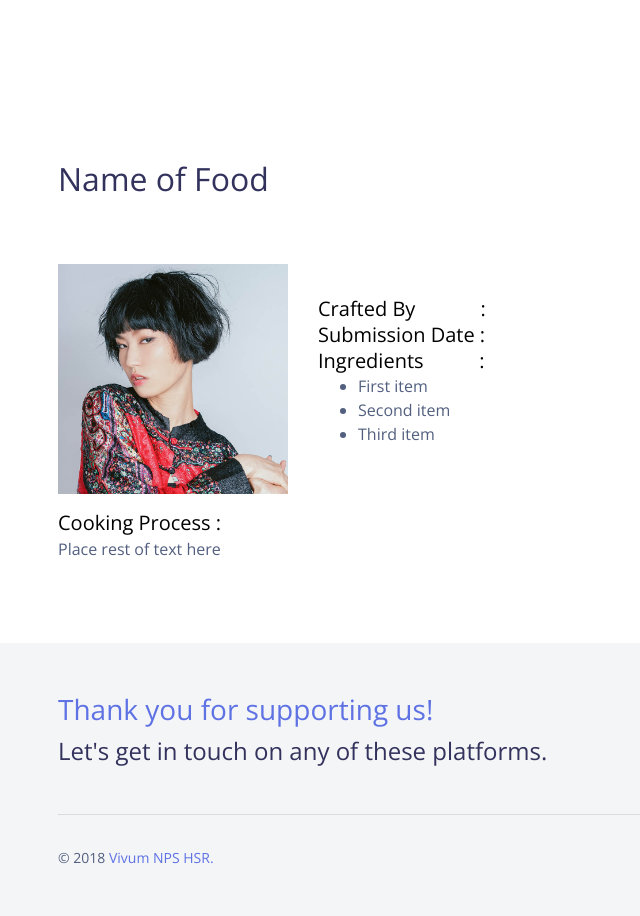
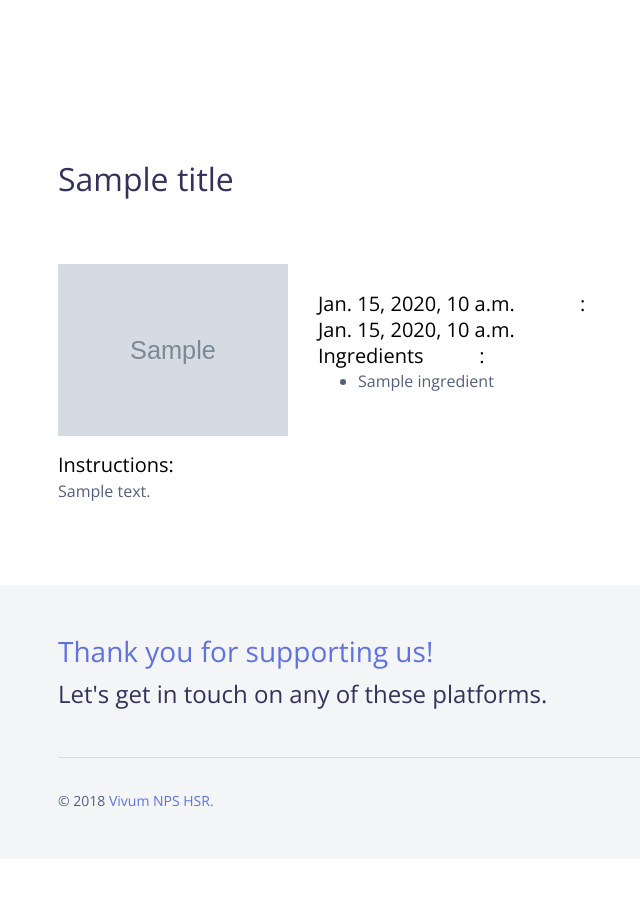
Before and after one commit to eehitray/Vivum2018, a Django app: template Vivum2018/recipeblog/templates/recipeblog/recipedetail.html in a window 1280 px wide. Shown: the part 146-1062 px from the top of the page, without its empty margins (77-717 px from the left). After the commit the page ends 953 px from the top, so only its background shows below. Run offline with Django 3.2, Linux system fonts and the light colour scheme; the template is opened without the code that fills it: most values are stand-ins (such as "Sample title", 1, 10 or a date in 2020); grey boxes marked "Sample" are stand-in pictures; some libraries are stand-ins or nearby versions.

Commit message:
Recipe detail push

```diff
--- a/Vivum2018/recipeblog/models.py
+++ b/Vivum2018/recipeblog/models.py
@@ -6,6 +6,7 @@ import json
 
 class Post(models.Model):
 	title = models.CharField(max_length=100)
+	postedBy = models.CharField(max_length=100)
 	ingredients = models.CharField(max_length=10000)
 	contents = models.TextField()
 	picture = models.URLField(max_length=500)
--- a/Vivum2018/recipeblog/templates/recipeblog/recipedetail.html
+++ b/Vivum2018/recipeblog/templates/recipeblog/recipedetail.html
@@ -103,25 +103,38 @@
     <section class="section section-components">
       <div class="container">
         <h2 class="mt-lg mb-5">
-          <span>Name of Food</span>
+          {% if title %}
+          <span>{{title}}</span>
+          {% endif %}
         </h2>
         <div class="row py-3 align-items-center">
           <div class="col-sm-3">
-            <small class="text-uppercase text-muted font-weight-bold"><img src="{% static 'assets/img/theme/team-3-800x800.jpg' %}" style="width: 100%;"></small>
+            {% if picture %}
+            <small class="text-uppercase text-muted font-weight-bold"><img src="{{picture}}" style="width: 100%;"></small>
+            {% endif %}
           </div>
           <div class="col-sm-9">
-            <h5 class="mb-0" style="color: black;">Crafted By&emsp;&emsp;&emsp;&nbsp;:</h5>
-            <h5 class="mb-0" style="color: black;">Submission Date :</h5>
+            {% if postedBy %}
+            <h5 class="mb-0" style="color: black;">{{postedBy}}&emsp;&emsp;&emsp;&nbsp;:</h5>
+            {% endif %}
+            {% if datePosted %}
+            <h5 class="mb-0" style="color: black;">{{datePosted}}</h5>
+            {% endif %}
             <h5 class="mb-0" style="color: black;">Ingredients&emsp;&emsp;&nbsp;&nbsp;&nbsp;:</h5>
+            {% if ingredients %}
             <ul>
-              <li>First item</li>
-              <li>Second item</li>
-              <li>Third item</li>
+              {% for ingredient in ingredients %}
+              <li>{{ingredient}}</li>
+              {% endfor %}
+
             </ul>
+            {% endif %}
           </div>
         </div>
-        <h5 class="mb-0" style="color: black;">Cooking Process :</h5>
-        <p>Place rest of text here</p>
+        <h5 class="mb-0" style="color: black;">Instructions:</h5>
+        {% if contents %}
+        <p>{{contents}}</p>
+        {% endif %}
       </div>
     </section>
   <footer class="footer">
--- a/Vivum2018/recipeblog/urls.py
+++ b/Vivum2018/recipeblog/urls.py
@@ -8,5 +8,6 @@ urlpatterns = [
 	path('', views.index, name='index'),
     path('index.html', TemplateView.as_view(template_name="index.html")),
     path('form.html', TemplateView.as_view(template_name="recipeblog/form.html"), name='form'),
-	path('submit', views.submit, name='submit')
+	path('submit', views.submit, name='submit'),
+	path('<rname>', views.blog, name='blog'),
 ]
```
Also changed, not shown: Vivum2018/recipeblog/views.py (+18 -0 lines), Vivum2018/db.sqlite3, Vivum2018/recipeblog/migrations/0006_post_postedby.py (added).
